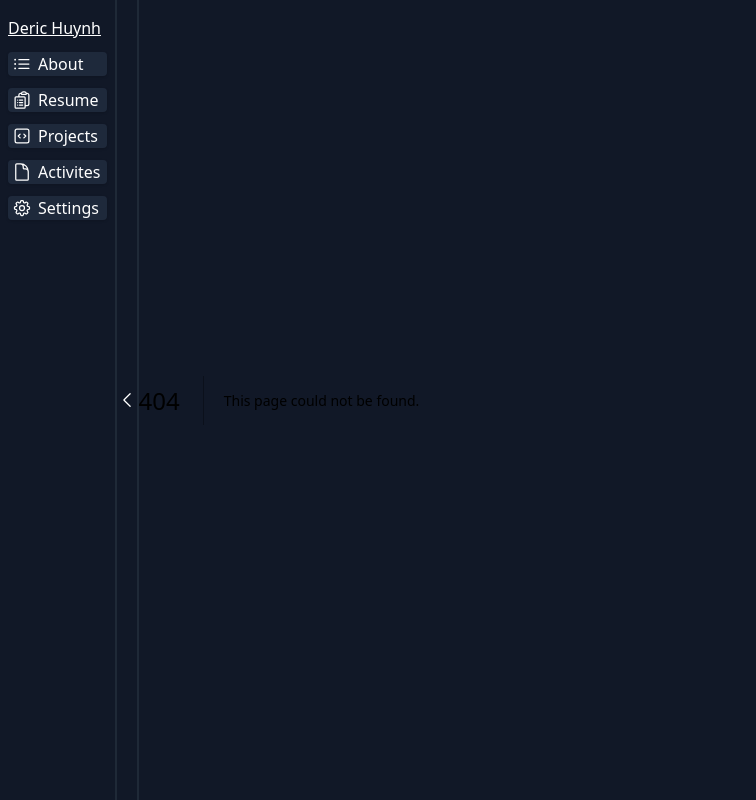
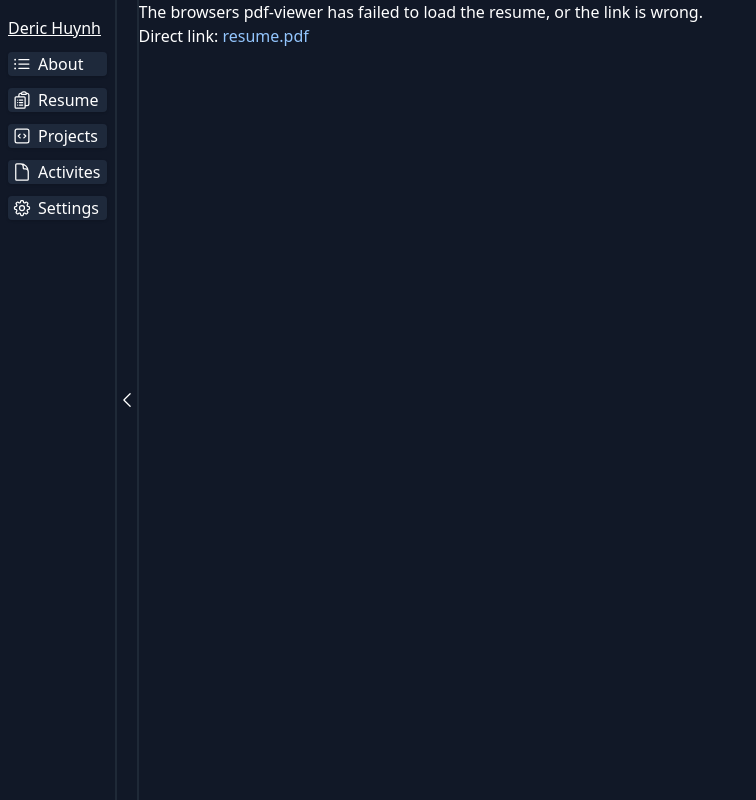
Before and after one commit to DericHuynh/PersonalWebsite, a Next.js app in the folder personal-website/: page /resume in a window 1280 px wide. Before the commit this address had no page. Shown: the whole page, without its empty margins (0-756 px from the left). Built offline with nearby package versions, Linux system fonts and the light colour scheme.

Commit message:
Added resume page with embedded pdf viewer.

```diff
--- /dev/null
+++ b/personal-website/app/resume/page.js
@@ -0,0 +1,13 @@
+import Image from "next/image";
+import Link from "next/link";
+
+export default function Home() {
+  return (
+    <main className="w-full">
+      <object className="w-full h-full bg-gray-900 mx-auto" type="application/pdf" data="/resume.pdf?#zoom=85&scrollbar=0&toolbar=0&navpanes=0">
+        <p>The browsers pdf-viewer has failed to load the resume, or the link is wrong.</p>
+        <p>Direct link: <Link className="text-blue-300" href="/resume.pdf">resume.pdf</Link></p>
+      </object>
+    </main>
+  );
+}
```
